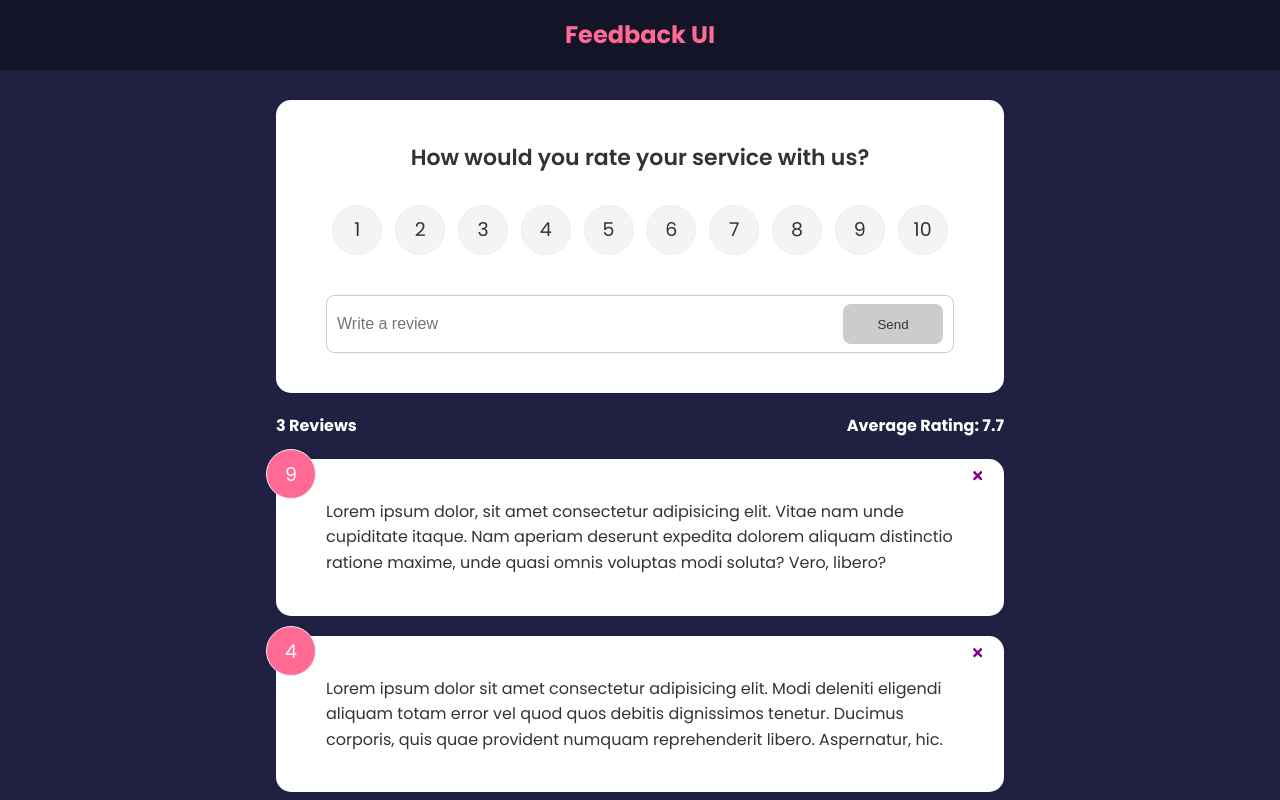
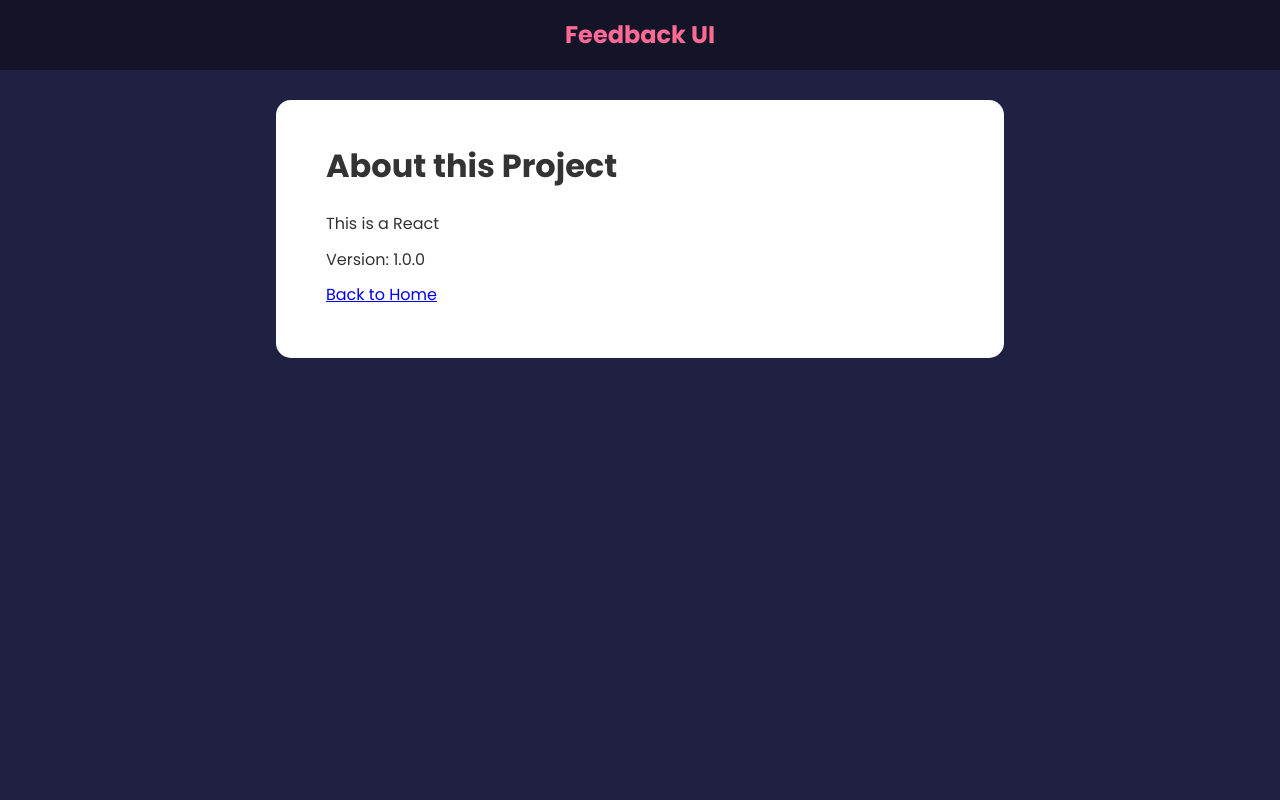
Before and after one commit to sergeyzalunin/react-feedback-app, a React (Create React App) app: page /about in a window 1280 px wide. Shown: the top 800 px of the page. Built offline with nearby package versions, Linux system fonts and the light colour scheme.

Commit message:
add routes

```diff
--- a/package.json
+++ b/package.json
@@ -10,6 +10,7 @@
     "react": "^18.2.0",
     "react-dom": "^18.2.0",
     "react-icons": "^4.4.0",
+    "react-router-dom": "^6.3.0",
     "react-scripts": "^5.0.1",
     "uuid": "^8.3.2",
     "web-vitals": "^2.1.4"
--- a/src/App.js
+++ b/src/App.js
@@ -1,10 +1,12 @@
 import { v4 as uuidv4 } from 'uuid'
+import { BrowserRouter as Router, Route, Routes } from 'react-router-dom'
 import { useState } from 'react'
 import Header from "./components/Header"
 import FeedBackList from './components/FeedBackList'
 import FeedBackData from './data/FeedBackData'
 import FeedBackStats from './components/FeedBackStats'
 import FeedBackForm from './components/FeedBackForm';
+import AboutPage from './pages/AboutPage'
 
 function App() {
     const [feedback, setFeedback] = useState(FeedBackData)
@@ -21,14 +23,23 @@
     }
 
     return (
-        <>
+        <Router>
             <Header />
             <div className="container">
-                <FeedBackForm handleAdd={addFeedBack} />
-                <FeedBackStats feedback={feedback} />
-                <FeedBackList feedback={feedback} handleDelete={deleteFeedback}/>
+                <Routes>
+                    <Route exact path='/' element={
+                        <>
+                            <FeedBackForm handleAdd={addFeedBack} />
+                            <FeedBackStats feedback={feedback} />
+                            <FeedBackList feedback={feedback} handleDelete={deleteFeedback}/>
+                        </>
+                    }>
+                    </Route>
+
+                    <Route exact path='/about' element={<AboutPage />} />
+                </Routes>
             </div>
-        </>
+        </Router>
     )
 }
 
--- /dev/null
+++ b/src/pages/AboutPage.jsx
@@ -0,0 +1,18 @@
+import Card from "../components/shared/Card"
+
+function AboutPage() {
+  return <Card>
+    <div className="about">
+      <h1>About this Project</h1>
+      <p>This is a React</p>
+      <p>Version: 1.0.0</p>
+
+      <p>
+        <a href="/">Back to Home</a>
+      </p>
+    </div>
+  </Card>
+
+}
+
+export default AboutPage
```
Also changed, not shown: 1 other file (tests, documents, lock files or other folders).
